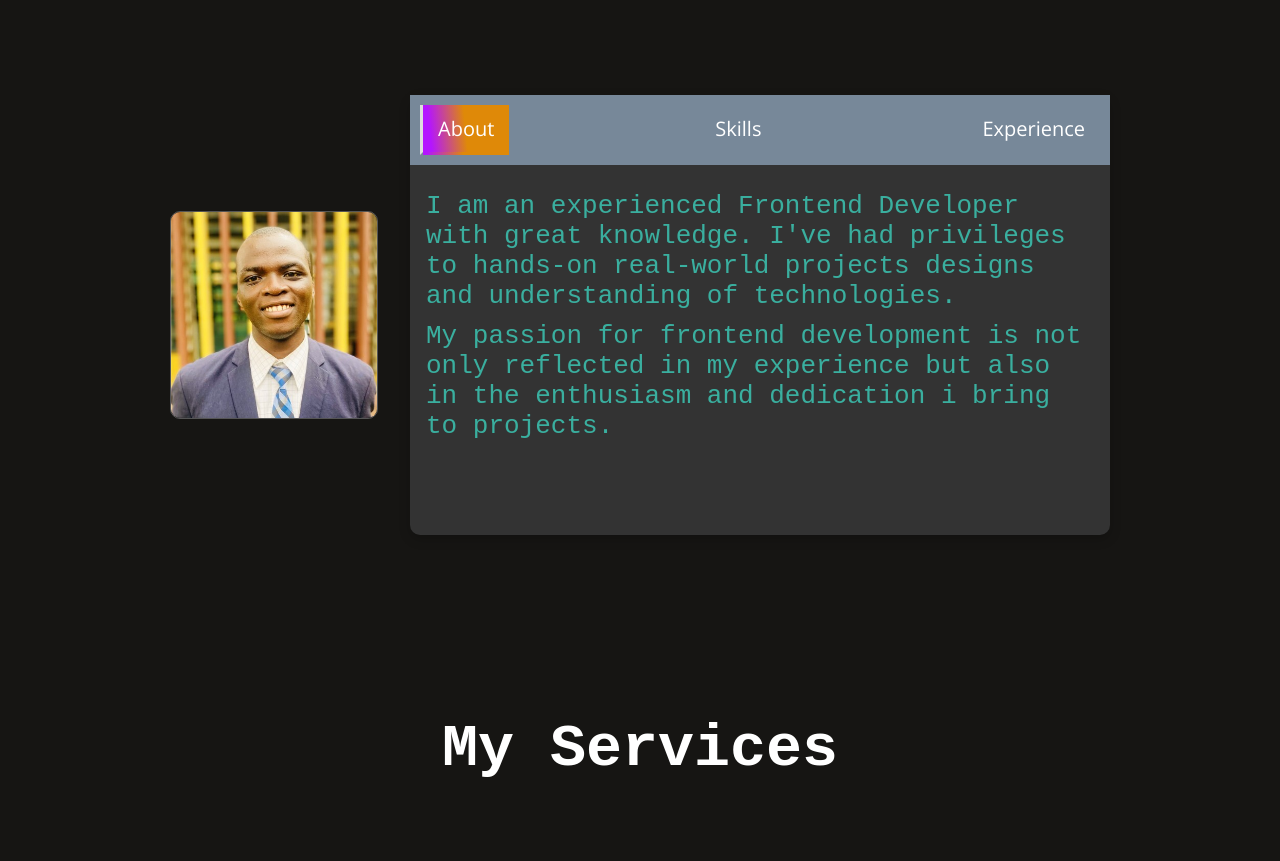
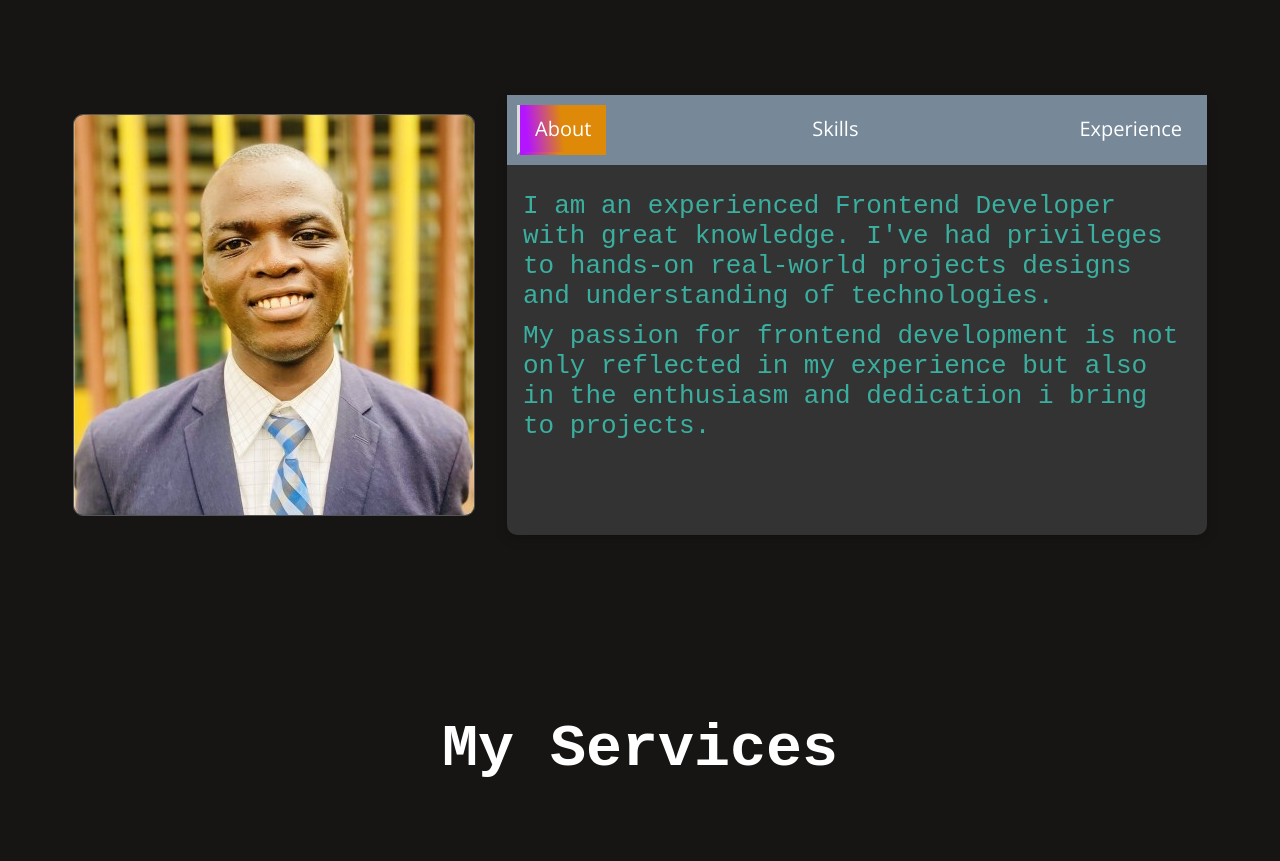
Before and after one commit to jexzyjames/portfolio, a React (Create React App) app: page / in a window 1280 px wide. Shown: the part 1119-1980 px from the top of the page. Built offline with nearby package versions, Linux system fonts and the light colour scheme.

Commit message:
Update About.css

```diff
--- a/src/Portfolio/Components/About/About.css
+++ b/src/Portfolio/Components/About/About.css
@@ -38,8 +38,8 @@
 
 .image-left img {
     display: block;
-    width: 100%;
-    max-width: 600px;
+
+    max-width: 700px;
     height: auto;
     max-height: 500px;
     object-fit: cover;
```
